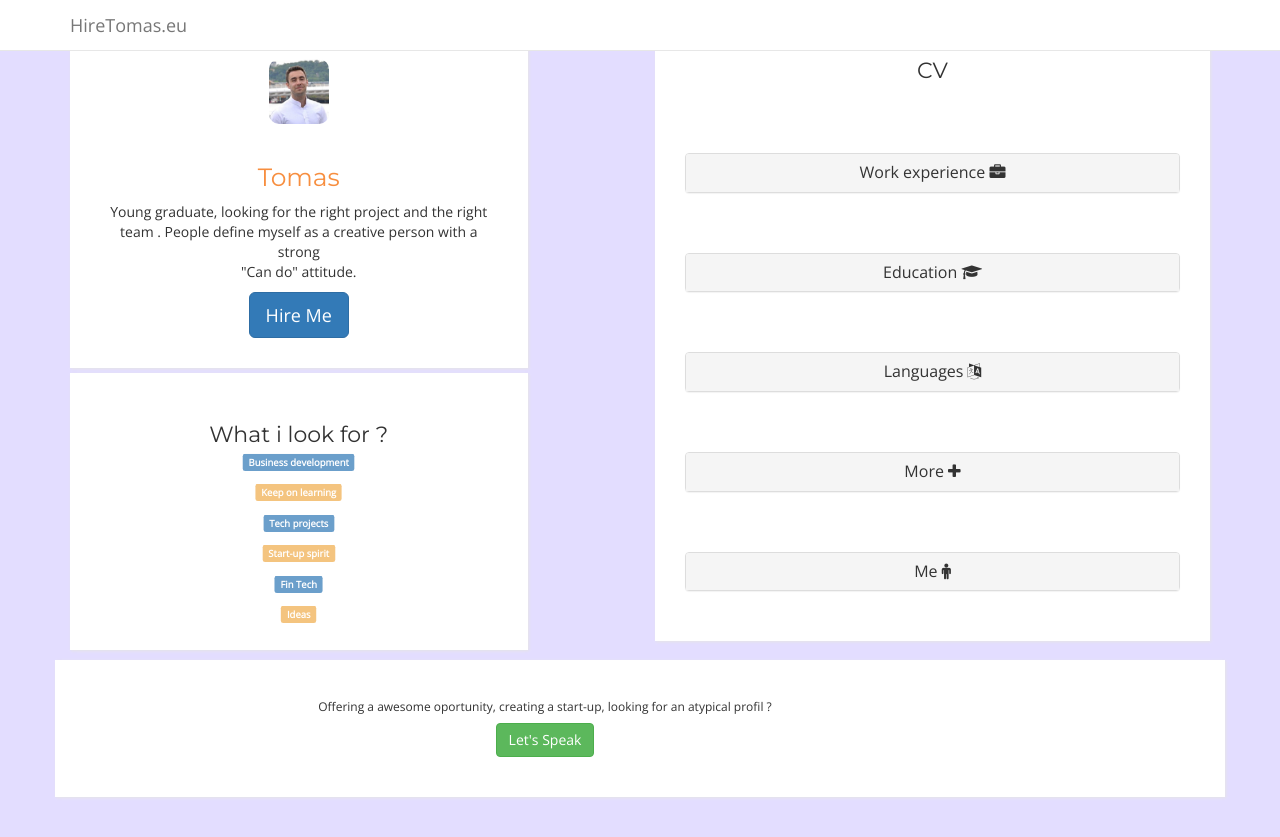
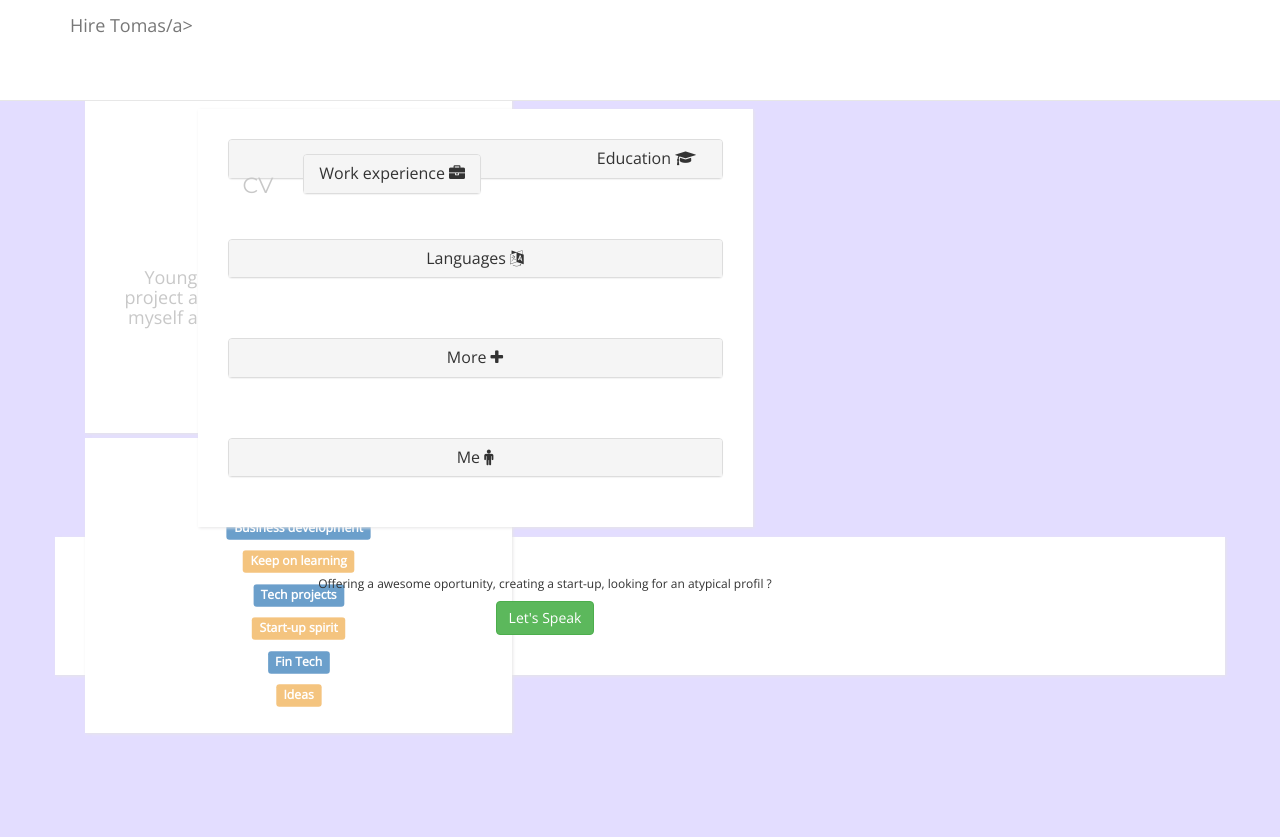
Before and after one commit to tomas1433/se, a Jekyll site: the page index.html, which Jekyll copies as it is, in a window 1280 px wide. Shown: the top 837 px of the page. Built offline with Jekyll 4.4.1, drawn with Linux system fonts in a browser that asks for light colours; nearby versions of some CDN libraries; some web fonts are replaced.

Commit message:
Update index.html

```diff
--- a/index.html
+++ b/index.html
@@ -35,7 +35,7 @@
 <body>
 <nav class="navbar navbar-default navbar-fixed-top nav">
   <div class="container">
-    <a class="navbar-brand" href="#">HireTomas.eu</a>
+    <a class="navbar-brand" href="#">Hire Tomas/a>
 <!-- <div class="nav-droit">
   <div class="dropdown">
   <button class="btn btn-default dropdown-toggle" type="button" id="dropdownMenu1" data-toggle="dropdown" aria-haspopup="true" aria-expanded="true">
```
